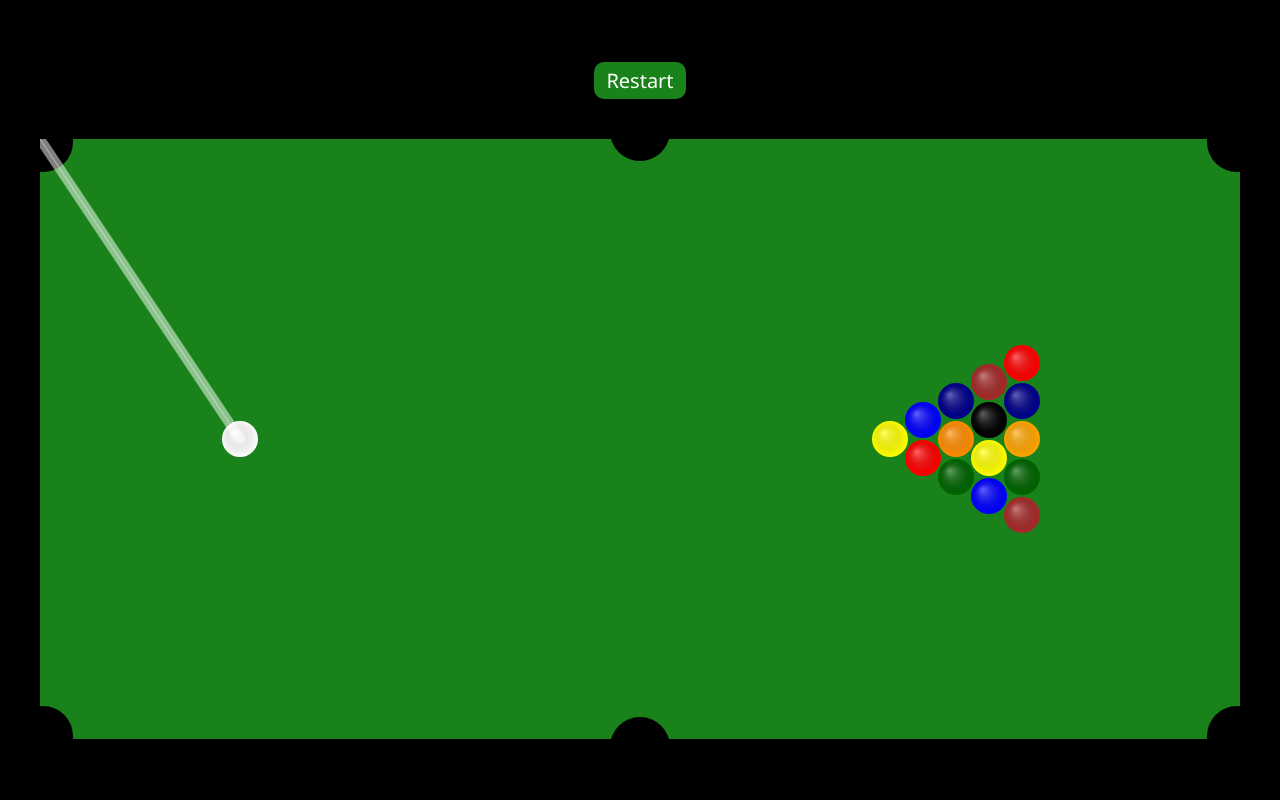
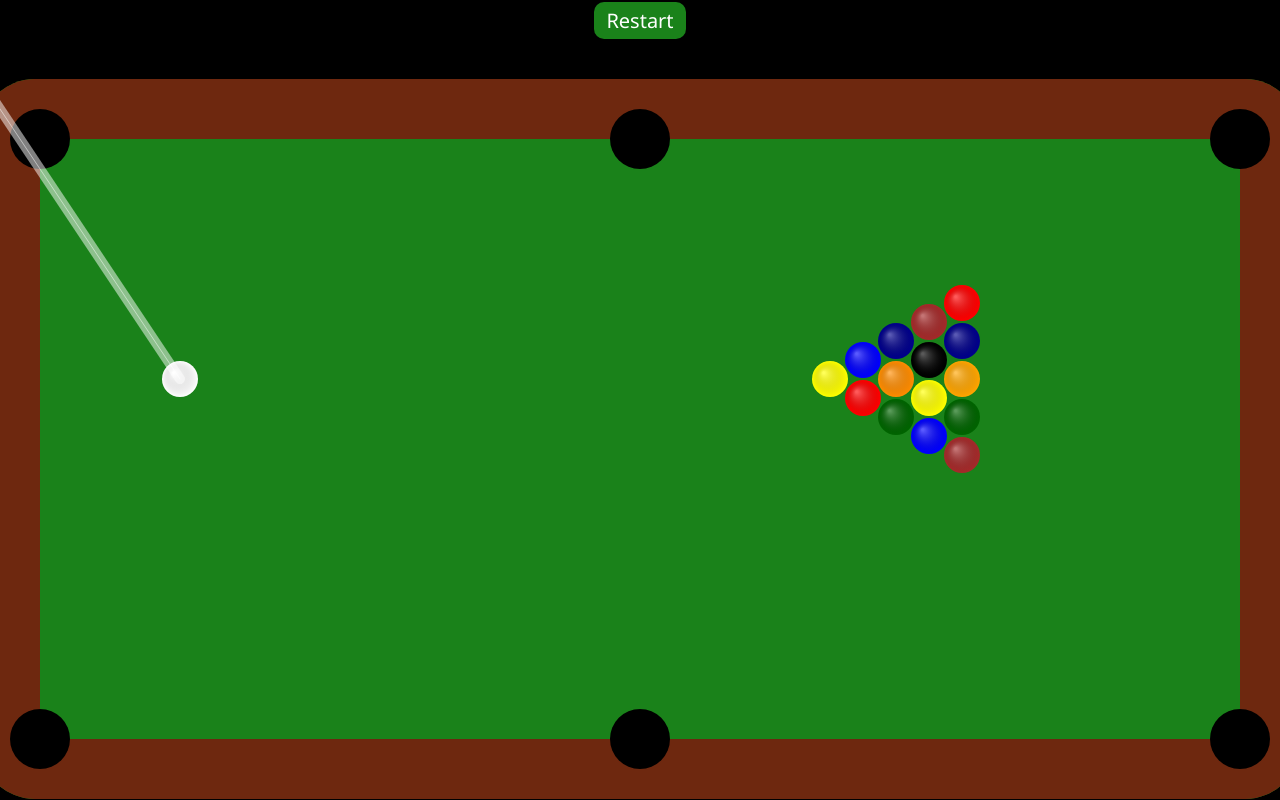
Before and after one commit to ScriptRaccoon/pool-game, a plain HTML site: page public/index.html in a window 1280 px wide. Drawn offline with Linux system fonts and the light colour scheme.

Commit message:
basic table margin

```diff
--- a/public/css/style.css
+++ b/public/css/style.css
@@ -25,7 +25,8 @@ body {
 canvas {
     box-sizing: content-box;
     display: block;
-    background-color: var(--color-green)
+    background-color: var(--color-green);
+    border-radius: 55px;
 }
 
 /* popup */
--- a/public/js/Ball.js
+++ b/public/js/Ball.js
@@ -1,4 +1,4 @@
-import { canvas, ctx } from "./canvas.js";
+import { canvas, ctx, margin } from "./canvas.js";
 import { Pocket } from "./Pocket.js";
 import { endMessage, state, writeStatus } from "./state.js";
 import { distance, norm } from "./utils.js";
@@ -132,19 +132,19 @@ export class Ball {
     bounceOfWalls() {
         const bounceFriction = 0.8;
         // horizontal
-        if (this.pos.x + this.size >= canvas.width) {
-            this.pos.x = canvas.width - this.size;
+        if (this.pos.x + this.size >= canvas.width - margin) {
+            this.pos.x = canvas.width - this.size - margin;
             this.vel.x *= -bounceFriction;
-        } else if (this.pos.x - this.size <= 0) {
-            this.pos.x = this.size;
+        } else if (this.pos.x - this.size <= margin) {
+            this.pos.x = this.size + margin;
             this.vel.x *= -bounceFriction;
         }
         // vertical
-        if (this.pos.y + this.size >= canvas.height) {
-            this.pos.y = canvas.height - this.size;
+        if (this.pos.y + this.size >= canvas.height - margin) {
+            this.pos.y = canvas.height - this.size - margin;
             this.vel.y *= -bounceFriction;
-        } else if (this.pos.y - this.size <= 0) {
-            this.pos.y = this.size;
+        } else if (this.pos.y - this.size <= margin) {
+            this.pos.y = this.size + margin;
             this.vel.y *= -bounceFriction;
         }
     }
--- a/public/js/canvas.js
+++ b/public/js/canvas.js
@@ -4,11 +4,26 @@ import { norm } from "./utils.js";
 export const canvas = document.querySelector("canvas");
 export const ctx = canvas.getContext("2d");
 
-canvas.width = 1200;
-canvas.height = 600;
+export const margin = 60;
+
+canvas.width = 1200 + 2 * margin;
+canvas.height = 600 + 2 * margin;
 
 export const canvasNorm = norm({ x: canvas.width, y: canvas.height });
 
 export function clearCanvas() {
     ctx.clearRect(0, 0, canvas.width, canvas.height);
 }
+
+export function drawTable() {
+    ctx.strokeStyle = "rgb(110, 40, 15)";
+    ctx.lineWidth = margin;
+    ctx.strokeRect(
+        margin / 2,
+        margin / 2,
+        canvas.width - margin,
+        canvas.height - margin
+    );
+}
+
+drawTable();
--- a/public/js/main.js
+++ b/public/js/main.js
@@ -1,5 +1,5 @@
 import { Ball } from "./Ball.js";
-import { clearCanvas } from "./canvas.js";
+import { clearCanvas, drawTable } from "./canvas.js";
 import { Controller } from "./Controller.js";
 import { Pocket } from "./Pocket.js";
 import { setupBalls } from "./setupBalls.js";
@@ -16,6 +16,7 @@ Ball.drawAll();
 
 function loop() {
     clearCanvas();
+    drawTable();
     Ball.updateAll();
     Pocket.drawAll();
     Ball.drawAll();
--- a/public/js/setupPockets.js
+++ b/public/js/setupPockets.js
@@ -1,25 +1,17 @@
-import { canvas } from "./canvas.js";
+import { canvas, margin } from "./canvas.js";
 import { Pocket } from "./Pocket.js";
 
 export function setupPockets() {
-    const edgeOffset = 3;
-    const sideOffset = 8;
+    const positions = [
+        { x: margin, y: margin },
+        { x: canvas.width / 2, y: margin },
+        { x: canvas.width - margin, y: margin },
+        { x: margin, y: canvas.height - margin },
+        { x: canvas.width / 2, y: canvas.height - margin },
+        { x: canvas.width - margin, y: canvas.height - margin },
+    ];
 
-    new Pocket({ pos: { x: edgeOffset, y: edgeOffset } });
-    new Pocket({ pos: { x: canvas.height, y: -sideOffset } });
-    new Pocket({
-        pos: { x: canvas.width - edgeOffset, y: edgeOffset },
-    });
-    new Pocket({
-        pos: {
-            x: canvas.width - edgeOffset,
-            y: canvas.height - edgeOffset,
-        },
-    });
-    new Pocket({
-        pos: { x: canvas.height, y: canvas.height + sideOffset },
-    });
-    new Pocket({
-        pos: { x: edgeOffset, y: canvas.height - edgeOffset },
+    positions.forEach((pos) => {
+        new Pocket({ pos });
     });
 }
```
